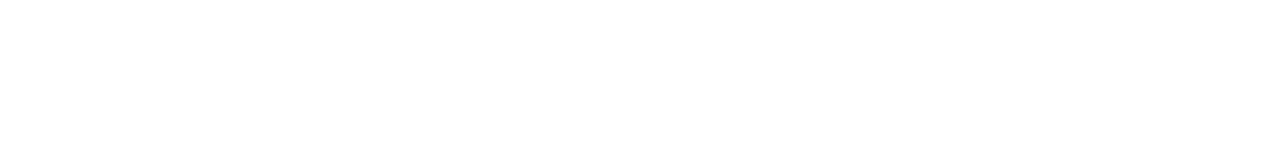
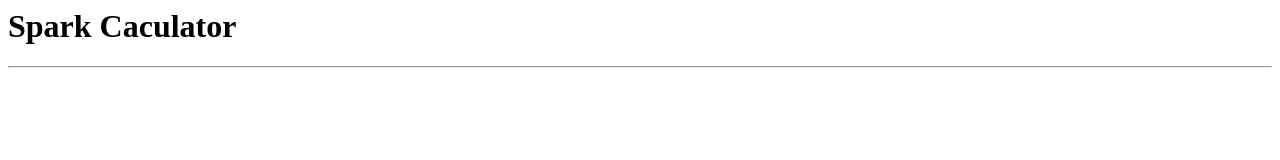
Before and after one commit to brianplus/brianplus.github.io, a plain HTML site: page spark.htm in a window 1280 px wide. Drawn offline with nearby package versions, Linux system fonts and the light colour scheme.

Commit message:
Update spark.htm

```diff
--- a/spark.htm
+++ b/spark.htm
@@ -5,5 +5,7 @@
     <script src="https://cdn.jsdelivr.net/npm/popper.js@1.12.9/dist/umd/popper.min.js" integrity="sha384-ApNbgh9B+Y1QKtv3Rn7W3mgPxhU9K/ScQsAP7hUibX39j7fakFPskvXusvfa0b4Q" crossorigin="anonymous"></script>
   </head>
   <body>
+    <h1>Spark Caculator</h1>
+    <hr>
   </body>
 </html>
```
